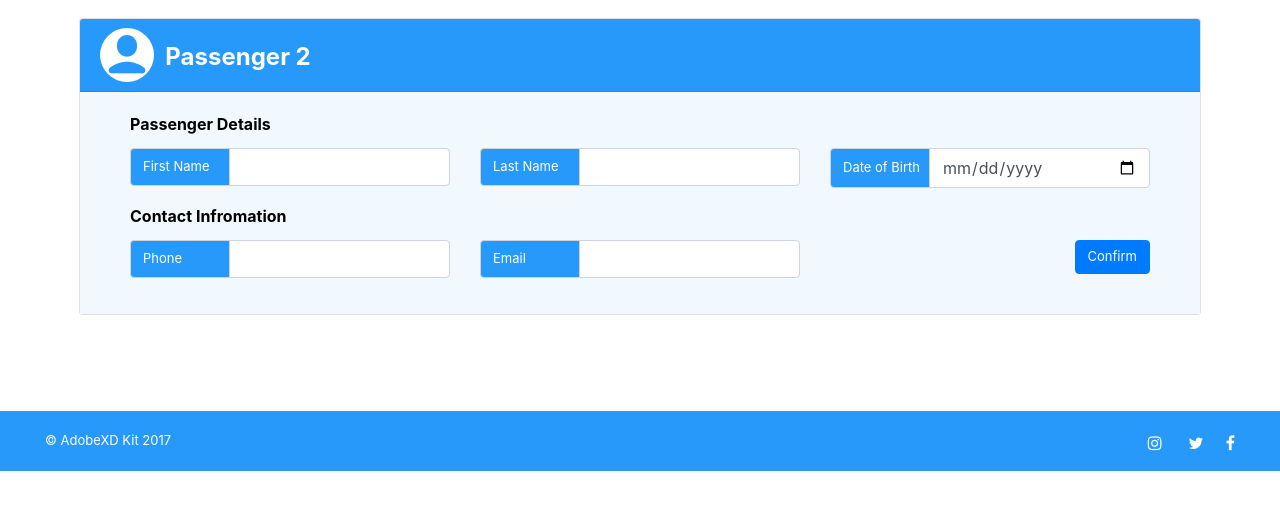
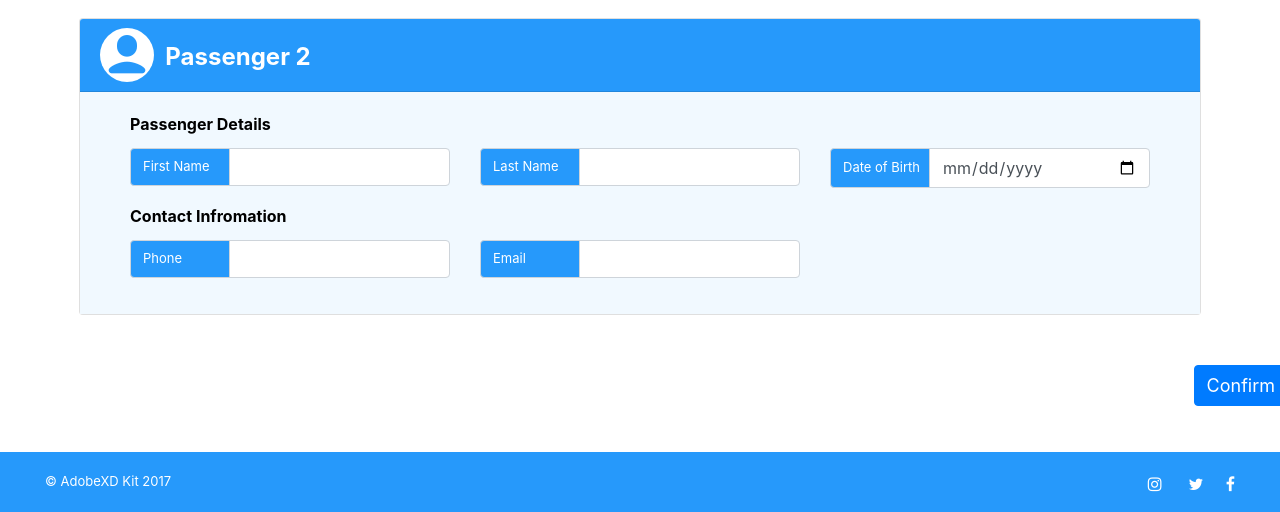
Before and after one commit to ayemed8/FlyDreamAir, a Django app: page /my-info/ in a window 1280 px wide. Shown: the part 478-990 px from the top of the page. Before the commit the page ends 949 px from the top, so only its background shows below. Run offline with Django 4.2, Linux system fonts and the light colour scheme; some libraries are stand-ins or nearby versions.

Commit message:
Update passenger_info.html

```diff
--- a/django_backend/app/templates/passenger_info.html
+++ b/django_backend/app/templates/passenger_info.html
@@ -157,14 +157,7 @@
               </div>
             </div>
             {% comment %}
-            <div class="col-lg-4">
-              <a
-                style="float: right; font-size: small"
-                href="#"
-                class="btn btn-primary"
-                >Confirm</a
-              >
-            </div>
+
             {% endcomment %}
           </div>
         </div>
@@ -324,17 +317,12 @@
                 />
               </div>
             </div>
-            <div class="col-lg-4">
-              <a
-                style="float: right; font-size: small"
-                href="{% url 'extra-services'%}"
-                class="btn btn-primary"
-                >Confirm</a
-              >
-            </div>
           </div>
         </div>
       </div>
+      <div class="col-lg-4">
+            <a style="float:right;font-size: large; position:relative; left:850px; top:50px;" href="#" class="btn btn-primary">Confirm</a>
+          </div>
     </div>
   </div>
 </div>
```
